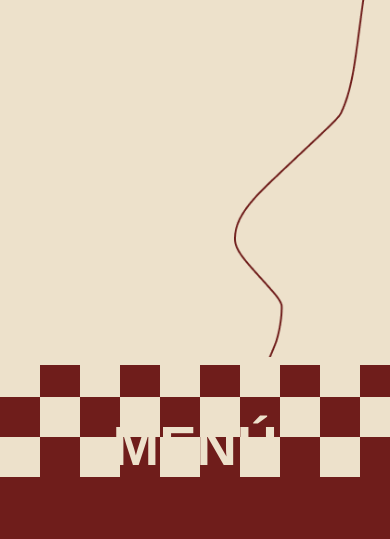
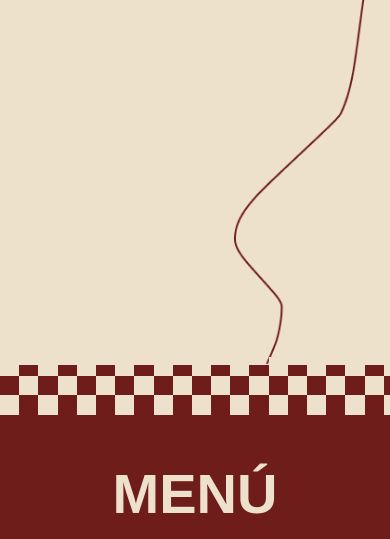
Before and after one commit to EmmaAlsh/arko-website, a website built with webpack: page src/template.html in a window 390 px wide. Shown: the part 479-1018 px from the top of the page. Built offline with nearby package versions, Linux system fonts and the light colour scheme; a web font is replaced by a local one.

Commit message:
Fix mobile layout and transition rectangles spacing

```diff
--- a/src/index.js
+++ b/src/index.js
@@ -69,8 +69,10 @@ header.prepend(navLogo); //lo agrego antes que los botones del nav asi queda a l
 const rectWidth = 40;
 const gap = 40;
 const totalPerRect = rectWidth + gap;
-const numberOfRects = Math.ceil(window.innerWidth / totalPerRect) + 1;
+const extraRects = window.innerWidth <= 768 ? 8 : 1;
 
+const numberOfRects =
+  Math.ceil(window.innerWidth / totalPerRect) + extraRects;
 //makeRow: crea una fila de rectángulos.
 const makeRow = (cls, offset = false, src = rectangle) => {
   const row = document.createElement("div");
--- a/src/styles.css
+++ b/src/styles.css
@@ -732,8 +732,8 @@ body {
     padding-top: 0;
   }
 
-  h1,
-  h2 {
+  .hero h1,
+  .hero h2 {
     transform: translateY(-7rem);
   }
 
@@ -777,6 +777,23 @@ body {
     gap: 0.8rem;
   }
 
+  .rect,
+  .rect-bottom,
+  .rect-bottom-2,
+  .rect-bottom-3,
+  .rect-bottom-4 {
+    width: 1.2rem;
+    height: 1.2rem;
+  }
+
+  .transition-row {
+    gap: 1.2rem;
+  }
+
+  .transition-row.offset {
+    margin-left: 1.2rem;
+  }
+
   .menu {
     padding: 0 1rem 3rem 1rem;
   }
@@ -787,7 +804,7 @@ body {
   }
 
   .menu-title {
-    margin-top: 10rem;
+    margin-top: 6rem;
     font-size: 3.5rem;
   }
 
```
